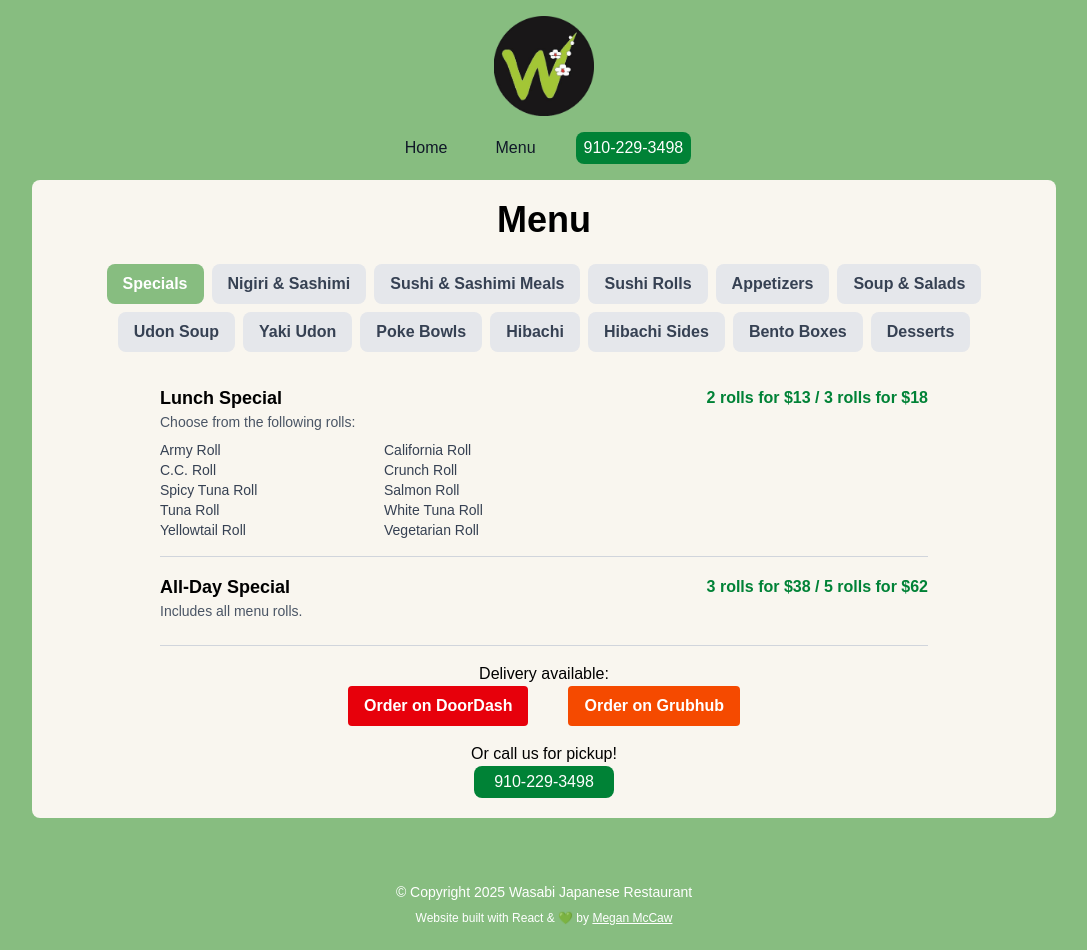
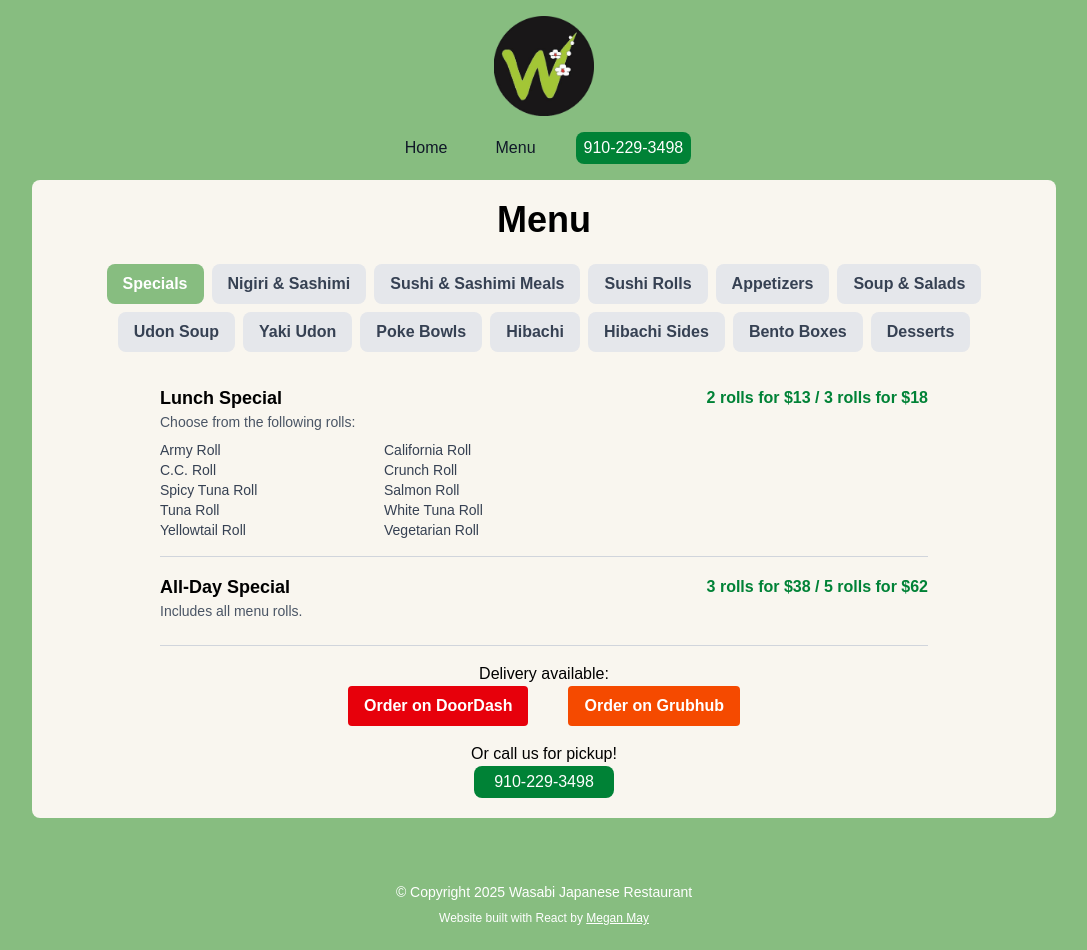
Before and after one commit to mooogz/wasabi-react, a React (Vite) app: page /menu in a window 1280 px wide. Shown: the whole page, without its empty margins (96-1183 px from the left). Built offline with nearby package versions, Linux system fonts and the light colour scheme.

Commit message:
changed link in footer

```diff
--- a/src/components/Footer.jsx
+++ b/src/components/Footer.jsx
@@ -5,7 +5,7 @@ const Footer = () => {
     <section className="text-center py-6 mt-10">
       <footer>
         <p className="text-sm text-white">© Copyright 2025 Wasabi Japanese Restaurant</p>
-        <p className="text-xs mt-2 text-white">Website built with React & 💚 by <a href="https://github.com/mooogz" className="underline">Megan McCaw</a></p>
+        <p className="text-xs mt-2 text-white">Website built with React by <a href="https://github.com/mooogz" className="underline">Megan May</a></p>
       </footer>
     </section>
   )
```
